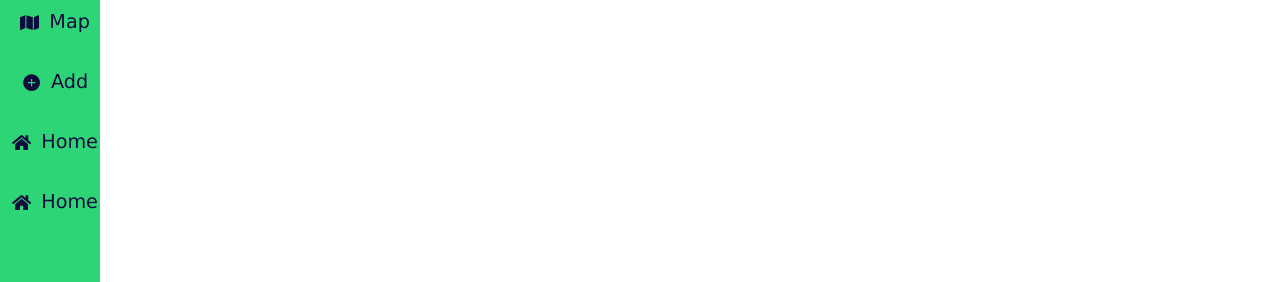
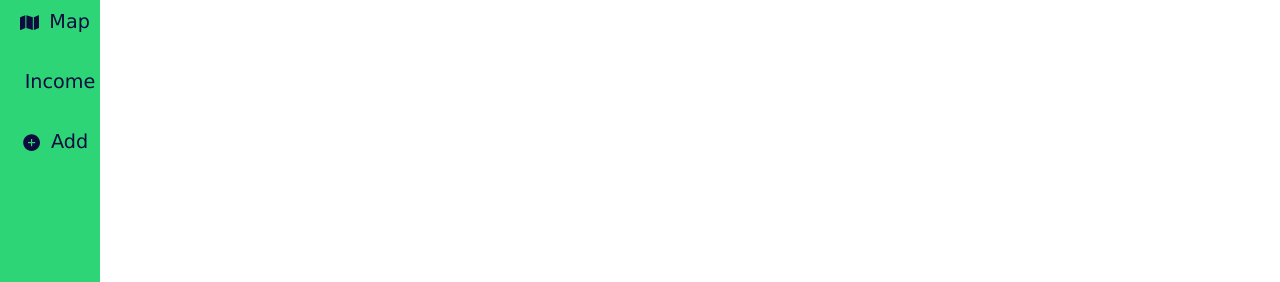
Before and after one commit to KanishDabreo/Stacks, a React (Create React App) app in the folder frontend/: page /Incomes in a window 1280 px wide. Shown: the part 208-490 px from the top of the page. Built offline with nearby package versions, Linux system fonts and the light colour scheme; the HTML template or start-up script is replaced by a standard one.

Commit message:
categories routes removed

```diff
--- a/frontend/src/App.js
+++ b/frontend/src/App.js
@@ -10,6 +10,7 @@ import About from './components/About';
 import Sidebar from './components/Sidebar';
 import Footer from './components/Footer';
 import Profile from './components/Profile';
+import Incomes from './components/Incomes';
 
 function App() {
   return (
@@ -22,6 +23,7 @@ function App() {
         <Route path="/Expenses" element={<Expenses />} />
         <Route path="/about" element={<About />} />
         <Route path="/profile" element={<Profile />} />
+        <Route path="/Incomes" element={<Incomes />} />
       </Routes>
       <Navbar />
       <Sidebar />
--- a/frontend/src/components/SidebarInput.js
+++ b/frontend/src/components/SidebarInput.js
@@ -23,21 +23,15 @@ export const SidebarInput = [
     cName: 'sidebar_text'
   },
   {
+    title: 'Income',
+    path: '/incomes',
+    icon: <iFillPlusCircle/>,
+    cName: 'sidebar_text'
+  },
+  {
     title: 'Add',
     path: '/',
     icon: <AiFillPlusCircle/>,
     cName: 'sidebar_text'
   },
-  {
-    title: 'Home',
-    path: '/',
-    icon: <FaHome/>,
-    cName: 'sidebar_text'
-  },
-  {
-    title: 'Home',
-    path: '/',
-    icon: <FaHome/>,
-    cName: 'sidebar_text'
-  },
 ]
```
Also changed, not shown: 1 other file (tests, documents, lock files or other folders).
